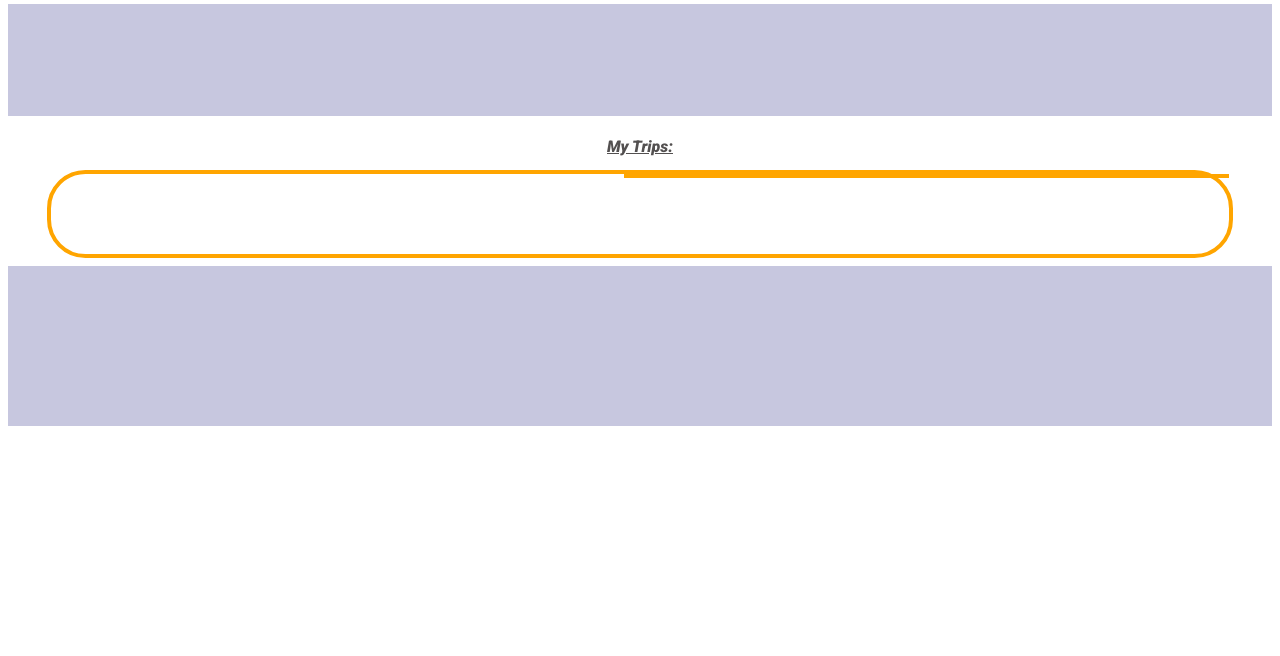
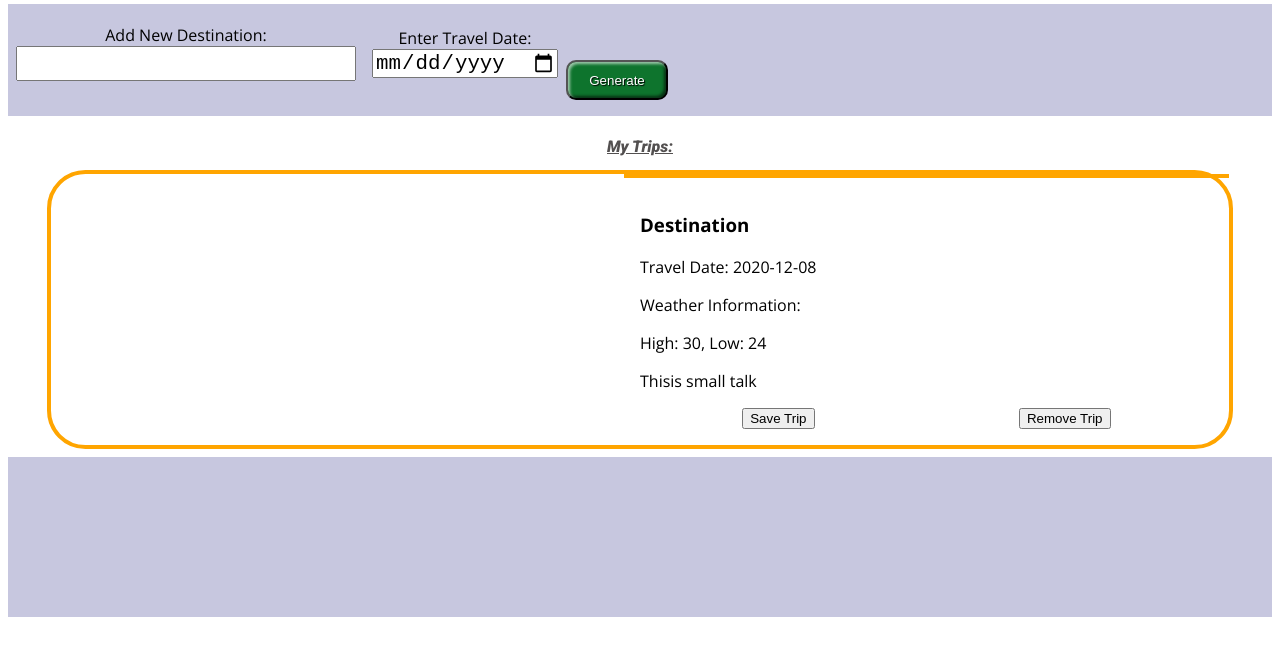
Before and after one commit to cynepton/travel-app-fend-capstone, a website built with webpack: page src/client/views/index.html in a window 1280 px wide. Shown: the part 76-732 px from the top of the page. Built offline with nearby package versions, Linux system fonts and the light colour scheme.

Commit message:
feat: add semantics

```diff
--- a/src/client/views/index.html
+++ b/src/client/views/index.html
@@ -24,7 +24,15 @@
             </header>
 
             <aside>
-
+                <div class="inputs">
+                    <label for="destination-city">Add New Destination: </label>
+                    <input type="text" name="destination-city" id="destination-city" size="20" maxlength="20" required>
+                </div>
+                <div class="inputs">
+                    <label for="travel-date">Enter Travel Date: </label>
+                    <input type="date" name="travel-date" id="travel-date" required>
+                </div>
+                <input id="generate-button" class="button-style" type="button" value="Generate">
             </aside>
 
             <main>
@@ -37,6 +45,15 @@
 
                     </div>
                     <div class="trip-info">
+                        <h3 class="user-destination">Destination</h3>
+                        <p class="user-travel-date">Travel Date: 2020-12-08</p>
+                        <p class="user-weather-information">Weather Information:</p>
+                        <p class="user-temperature">High: 30, Low: 24</p>
+                        <p class="user-comment">Thisis small talk</p>
+                        <div class="trip-actions">
+                            <button>Save Trip</button>
+                            <button>Remove Trip</button>
+                        </div>
 
                     </div>
                 </section>
```
